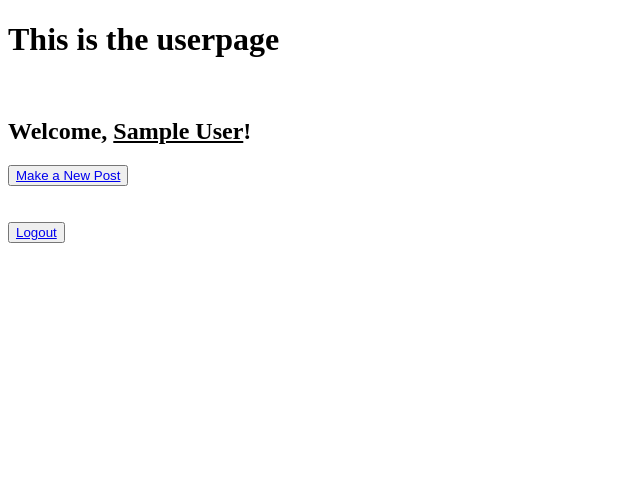
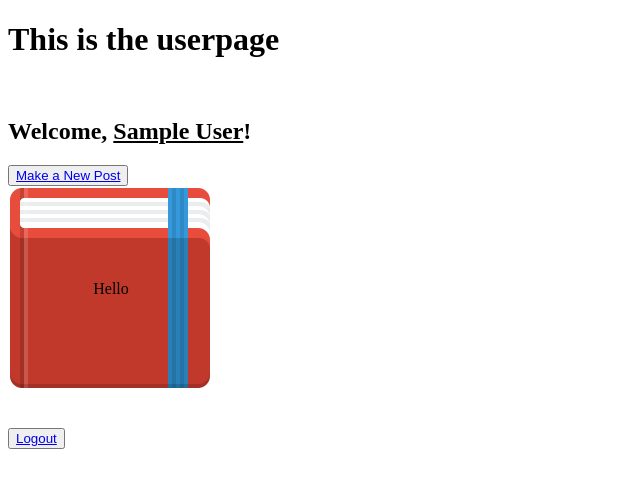
Before and after one commit to y4smeen/Storybored, a Flask app: page /userpage in a window 1280 px wide. Shown: the top 488 px of the page, without its empty margins (0-640 px from the left). Run offline with Flask 2, Linux system fonts and the light colour scheme; the visitor is signed in with stand-in values (Sample User, id 1).

Commit message:
added table with books to userpage

```diff
--- a/static/style.css
+++ b/static/style.css
@@ -65,3 +65,11 @@
   -moz-animation-delay:1.5s;
   animation-delay: 1.5s;
 }
+
+td {
+  width:  200px;
+  height: 200px;
+  background-image: url("Book.png");
+  background-repeat: no-repeat;
+  text-align: center;
+}
--- a/templates/userpage.html
+++ b/templates/userpage.html
@@ -9,7 +9,9 @@
 <button><a href="{{url_for('newpost')}}"> Make a New Post </a></button>
 
 <table>
-
+   <tr>
+      <td>Hello</td>
+   </tr>
 </table>
 
 <br><br>
```
